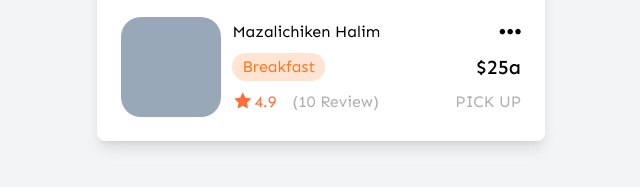
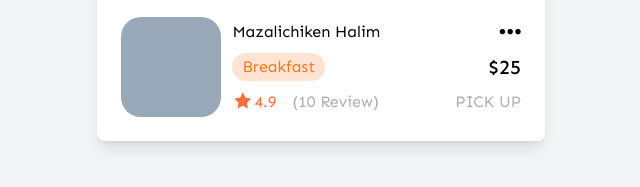
Before and after one commit to snjrbkv/food-order, a plain HTML site: page pages/chef/list.html in a window 1280 px wide. Shown: the part 469-656 px from the top of the page, 319-959 px from the left. Drawn offline with nearby package versions, Linux system fonts and the light colour scheme.

```diff
--- a/pages/chef/list.html
+++ b/pages/chef/list.html
@@ -93,7 +93,7 @@
                     </div>
                     <div class="floor-middle w-full h-[25px] flex items-center justify-between">
                         <button class="bg-red-200 rounded-[20px] inline pl-[10px] pr-[10px] pt-[2px] pb-[2px] text-[#FF7622]" style="background-color: #FFE4D3;" >Breakfast</button>
-                        <p class="text-[20px] font-medium" >$25a</p>
+                        <p class="text-[20px] font-medium" >$25</p>
                     </div>
                     <div class="floor-down w-full h-[25px] flex items-center justify-between">
                         <span class="reviw flex text-[#FB6D3A]">
```
